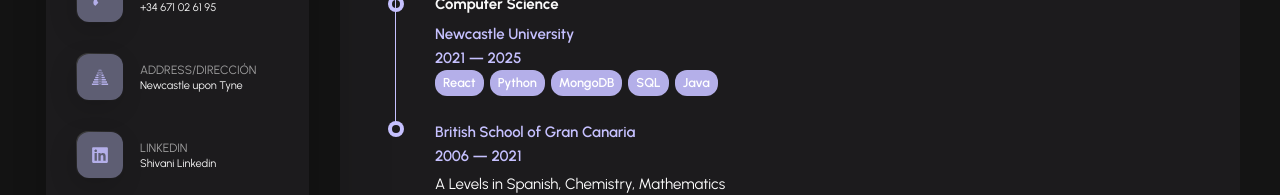
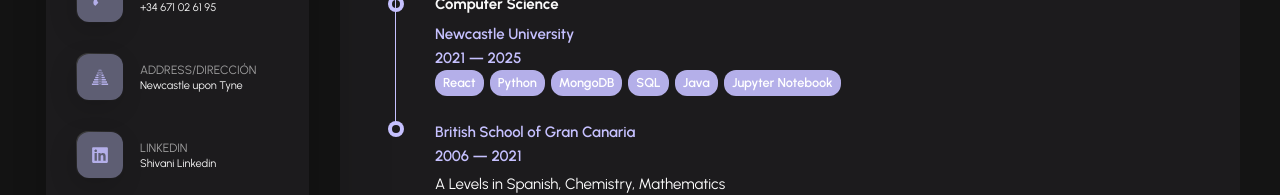
Before and after one commit to shivanirajani/shivani-portfolio, a React (Vite) app: page /resume in a window 1280 px wide. Shown: the part 345-540 px from the top of the page. Built offline with nearby package versions, Linux system fonts and the light colour scheme.

Commit message:
added a skill

```diff
--- a/src/pages/Resume/Resume.jsx
+++ b/src/pages/Resume/Resume.jsx
@@ -59,7 +59,7 @@
       volunteeringTitle: "Volunteering",
       timelineItems: {
         education: [
-          { degree: "Computer Science", place: "Newcastle University", date: "2021 — 2025", description: "React, Python, MongoDB, SQL, Java" },
+          { degree: "Computer Science", place: "Newcastle University", date: "2021 — 2025", description: "React, Python, MongoDB, SQL, Java, Jupyter Notebook" },
           { place: "British School of Gran Canaria", date: "2006 — 2021", description: "A Levels in Spanish, Chemistry, Mathematics" }
         ],
         workExperience: [
@@ -89,7 +89,7 @@
       volunteeringTitle: "Voluntariado",
       timelineItems: {
         education: [
-          { degree: "Ciencias de la Computación", place: "Newcastle University", date: "2021 — 2025", description: "React, Python, MongoDB, SQL, Java" },
+          { degree: "Ciencias de la Computación", place: "Newcastle University", date: "2021 — 2025", description: "React, Python, MongoDB, SQL, Java, Jupyter Notebook" },
           { place: "British School of Gran Canaria", date: "2006 — 2021", description: "A Levels en Lengua Castellaña, Química, Matemáticas" }
         ],
         workExperience: [
```
